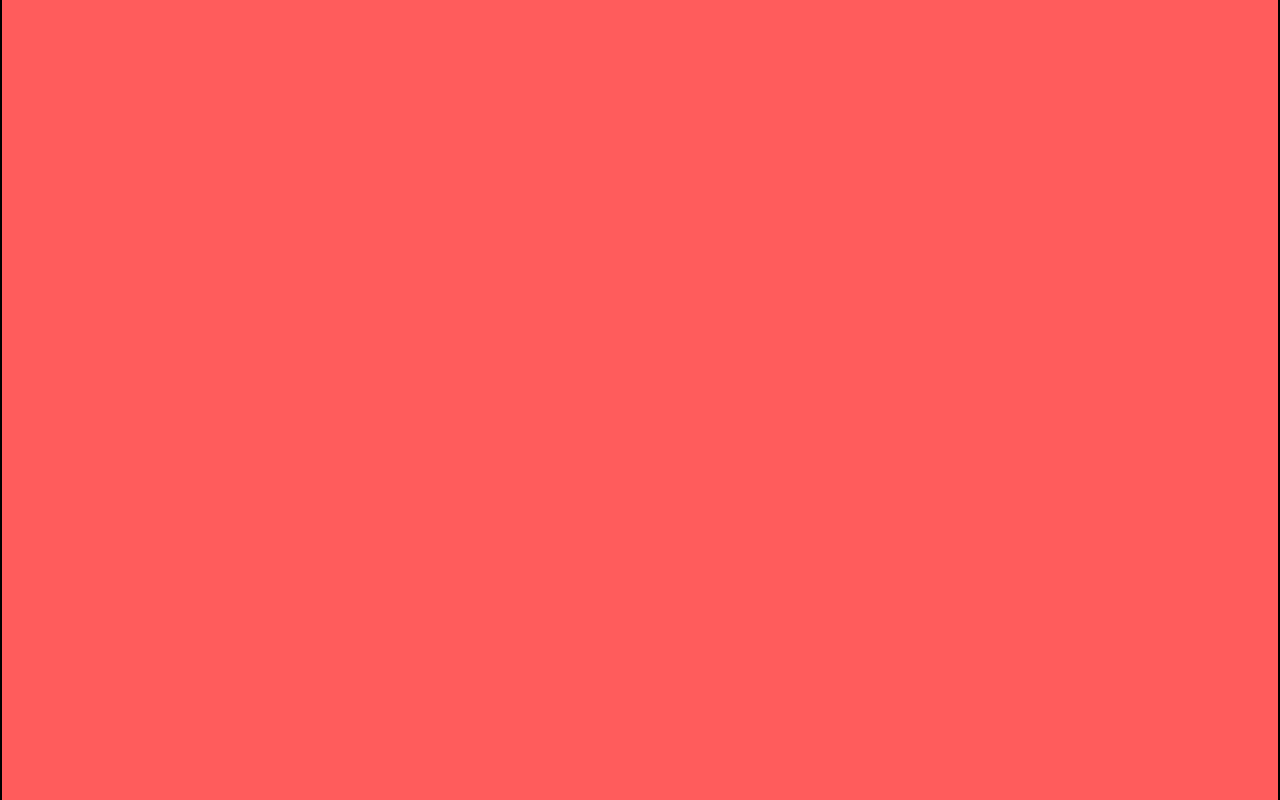
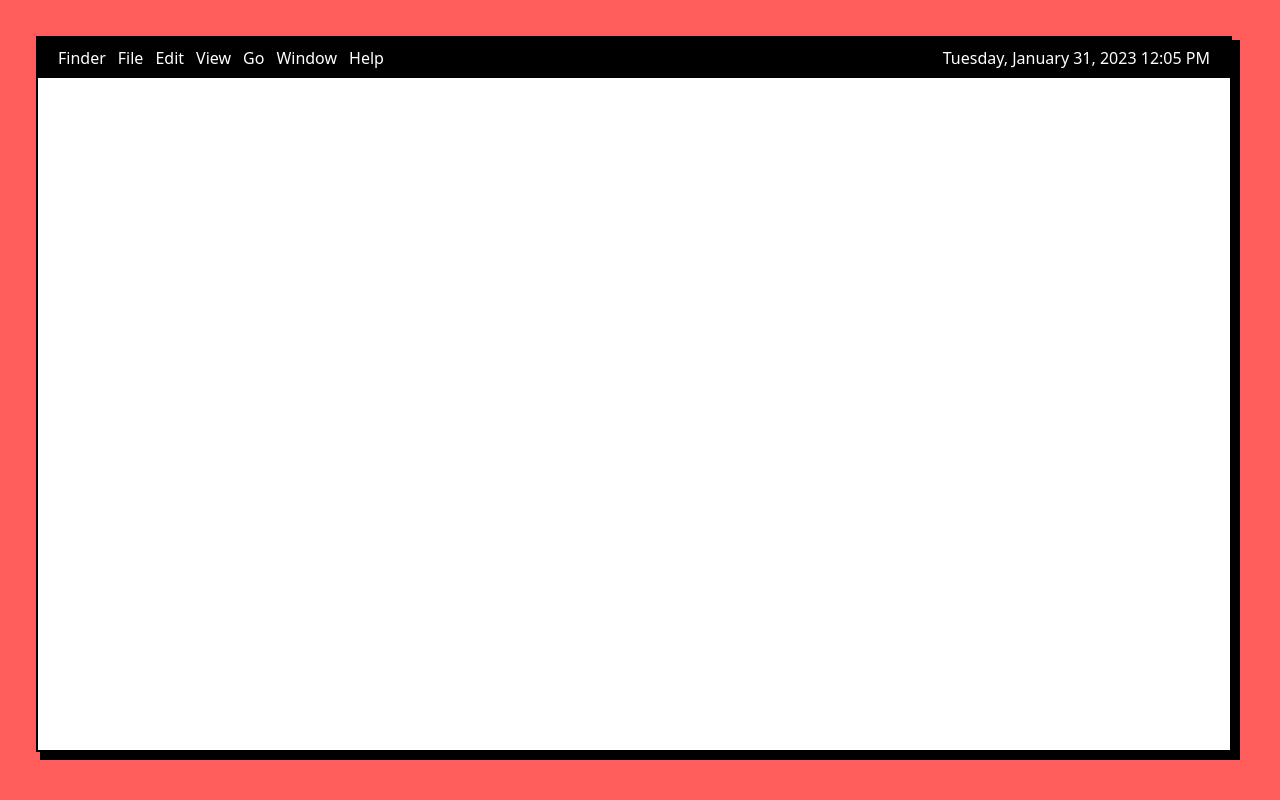
Before and after one commit to Anurag-Kochar-1/neu-os-portfolio, a Next.js app: page / in a window 1280 px wide. Shown: the top 800 px of the page. Built offline with nearby package versions, Linux system fonts and the light colour scheme.

Commit message:
menuBar-added

```diff
--- a/app/head.tsx
+++ b/app/head.tsx
@@ -1,7 +1,7 @@
 export default function Head() {
   return (
     <>
-      <title> Anurag kochar </title>
+      <title> Anurag Kochar </title>
       <meta content="width=device-width, initial-scale=1" name="viewport" />
       <meta name="description" content="Generated by create next app" />
       <link rel="icon" href="/favicon.ico" />
--- a/app/layout.tsx
+++ b/app/layout.tsx
@@ -9,7 +9,7 @@ export default function RootLayout({
     <html lang="en">
       <head />
 
-      <body className='bg-[#FF5C5C] w-full h-screen flex flex-col justify-center items-center'>
+      <body className='bg-[#FF5C5C] w-full h-screen flex flex-col justify-center items-center sm:p-5 lg:p-10'>
         {children}
       </body>
     </html>
--- a/app/page.tsx
+++ b/app/page.tsx
@@ -1,16 +1,18 @@
 import Image from 'next/image'
 import { Inter } from '@next/font/google'
 import styles from './page.module.css'
+import MenuBar from '@/components/MenuBar/MenuBar'
 const inter = Inter({ subsets: ['latin'] })
 
 
 export default function Home() {
   return (
-    <main className='grid grid-cols-12 grid-rows-6 border-2 border-black'>
+    <main className='w-full h-[100vh] flex justify-center items-center sm:border-2 sm:border-black bg-black'>
+      <div className='w-full h-full grid grid-cols-12 grid-rows-6 sm:border-2 sm:border-black bg-white sm:-mt-3 sm:-ml-3'>
 
+        <MenuBar />
 
-      <div className='h-[40vh] w-full'> asasdasd asdasd</div>
-
+      </div>
     </main>
   )
 }
--- /dev/null
+++ b/components/MenuBar/MenuBar.tsx
@@ -0,0 +1,32 @@
+import React from 'react'
+
+const MenuBar = () => {
+
+    const today = new Date();
+    const date:string = today.toLocaleDateString("en-US", { weekday: 'long', year: 'numeric', month: 'long', day: 'numeric' })
+
+    const time:string = today.toLocaleTimeString('en-US', { hour: 'numeric', hour12: true, minute: 'numeric' });
+
+
+
+    return (
+        <nav className='hidden sm:inline-flex col-span-full h-10 bg-black justify-between items-center px-5'>
+            <ul className='flex flex-start items-center text-white space-x-3 text-base font-medium hover:cursor-pointer'>
+                <li> Finder </li>
+                <li> File </li>
+                <li> Edit </li>
+                <li> View </li>
+                <li> Go </li>
+                <li> Window </li>
+                <li> Help </li>
+            </ul>
+
+            <p className='text-white font-medium text-base space-x-3 hover:cursor-pointer'> {date} {time} </p>
+
+
+
+        </nav>
+    )
+}
+
+export default MenuBar
```
